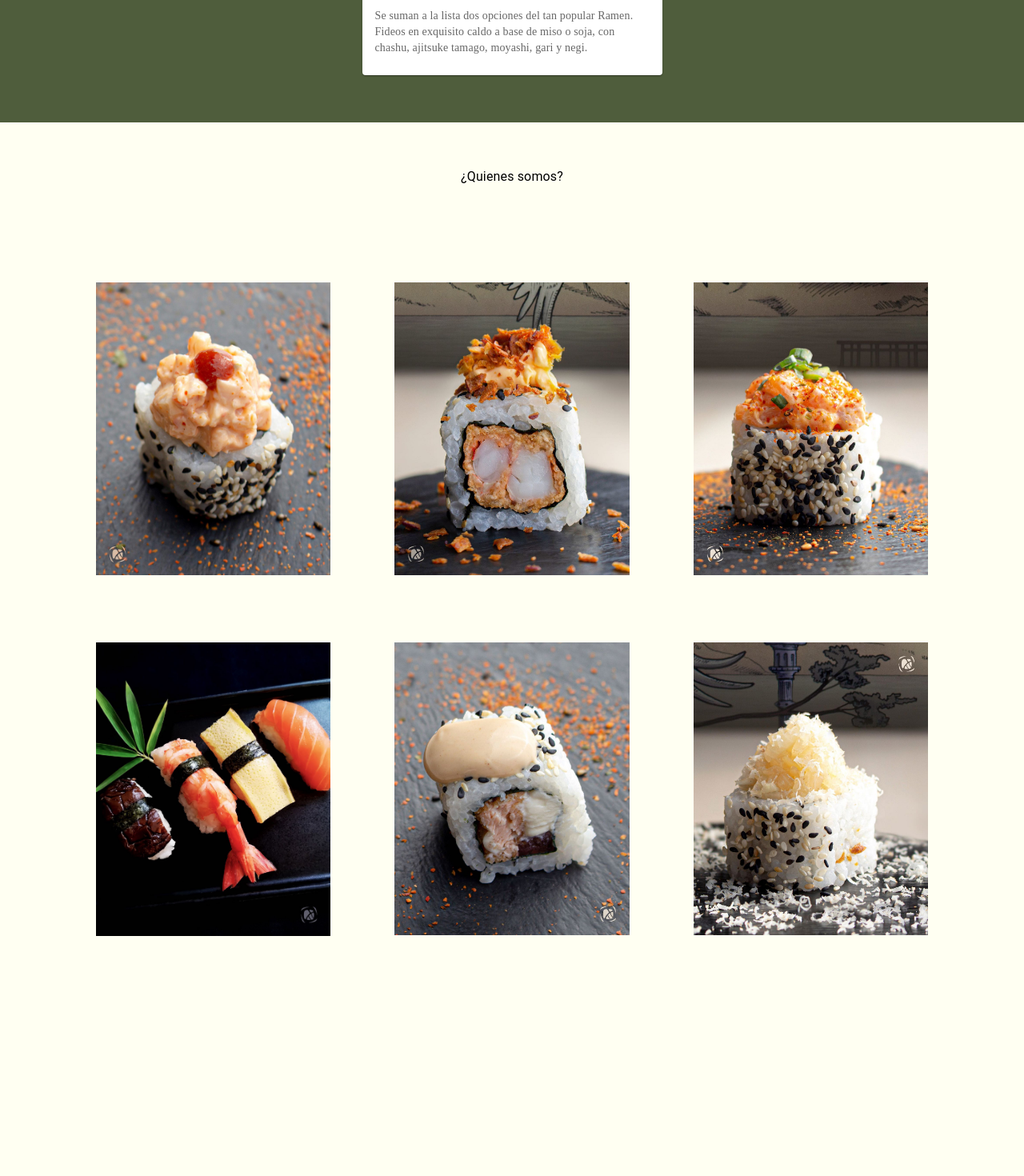
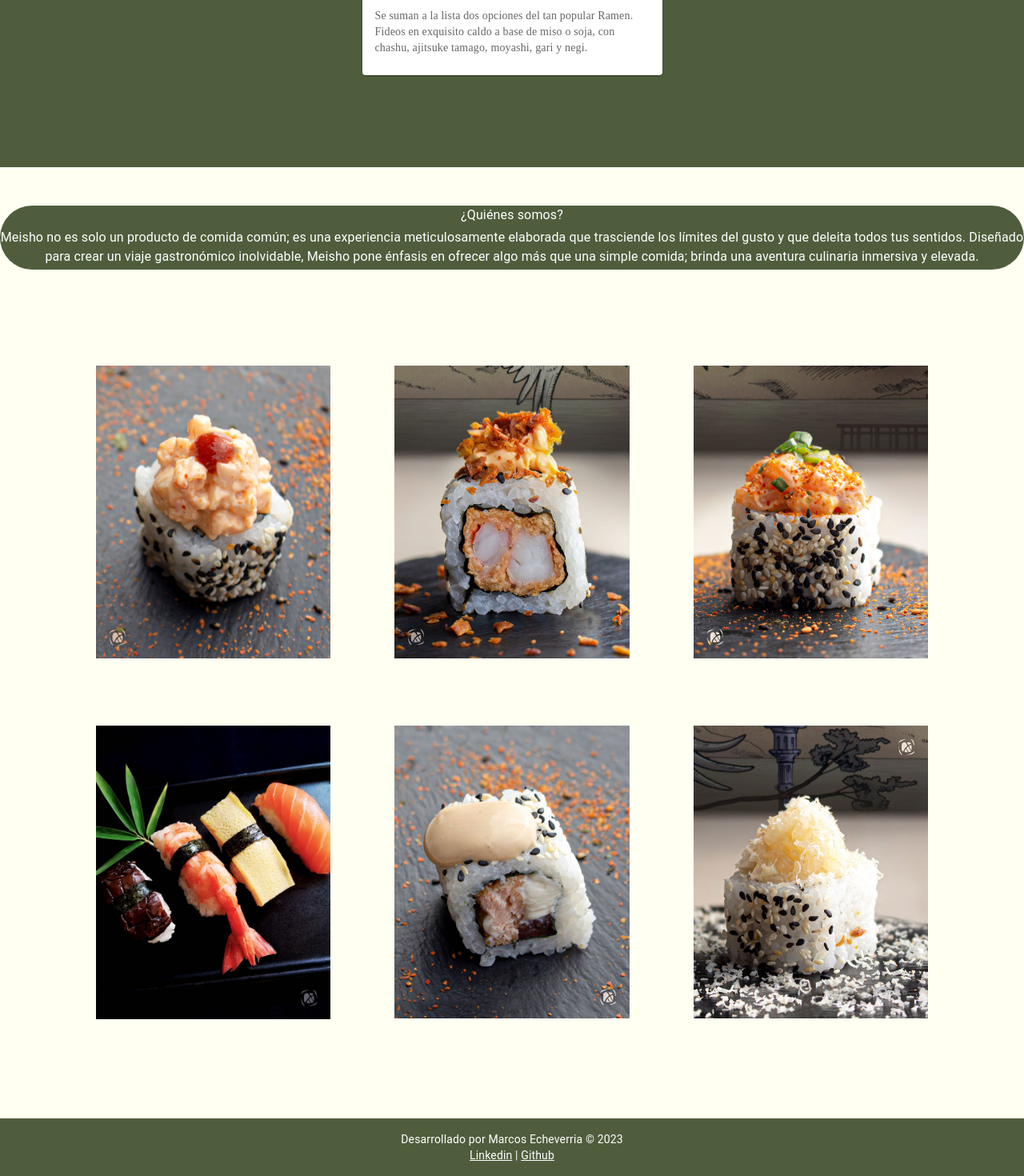
Before and after one commit to Marcos-Echeverria/meishi, a React (Vite) app in the folder client/: page / in a window 1280 px wide. Shown: the part 1215-2685 px from the top of the page at 80% size. Before the commit the page ends 2573 px from the top, so only its background shows below. Built offline with nearby package versions, Linux system fonts and the light colour scheme.

Commit message:
footer y descripcion

```diff
--- a/client/src/App.jsx
+++ b/client/src/App.jsx
@@ -2,7 +2,6 @@ import { BrowserRouter as Router, Routes, Route } from "react-router-dom";
 import Home from "./components/pages/home/home";
 import Menu from "./components/pages/menu/menu";
 import Navbar from "./components/pages/navbar/navbar";
-import { Toolbar } from "@mui/material";
 import Delivery from "./components/pages/delivery/delivery";
 
 function App() {
@@ -16,7 +15,6 @@ function App() {
             <Route path="/menu" element={<Menu/>} />
         </Routes>
       </Router>
-      <Toolbar/>
       </>
   );
 }
--- a/client/src/components/pages/delivery/delivery.jsx
+++ b/client/src/components/pages/delivery/delivery.jsx
@@ -1,7 +1,9 @@
+import Footer from "../footer/footer"
+
 const Delivery = () => {
 
     return (
-      <h1>Estoy en el delivery</h1>
+      <Footer />
     )
   }
 
--- /dev/null
+++ b/client/src/components/pages/footer/footer.jsx
@@ -0,0 +1,39 @@
+import { styled } from '@mui/system';
+import { Typography, Link, useTheme } from '@mui/material';
+
+const FooterContainer = styled('footer')(({ theme }) => ({
+    backgroundColor: '#4F5D3C',
+    padding: theme.spacing(2),
+    marginTop: '0',
+    flexShrink: 0, // Evita que el Footer se encoja
+}));
+
+const ContentContainer = styled('div')({
+    display: 'flex',
+    flexDirection: 'column',
+});
+
+const Footer = () => {
+    const theme = useTheme();
+
+    return (
+        <ContentContainer>
+            <FooterContainer theme={theme}>
+                <Typography variant="body2" color="white" align="center">
+                    Desarrollado por Marcos Echeverria &copy; {new Date().getFullYear()}
+                </Typography>
+                <Typography variant="body2" color="white" align="center">
+                    <Link color="inherit" href="https://www.linkedin.com/in/marcos-echeverria/">
+                        Linkedin
+                    </Link>{' '}
+                    |{' '}
+                    <Link color="inherit" href="https://github.com/Marcos-Echeverria">
+                        Github
+                    </Link>
+                </Typography>
+            </FooterContainer>
+        </ContentContainer>
+    );
+};
+
+export default Footer;
--- a/client/src/components/pages/home/home.jsx
+++ b/client/src/components/pages/home/home.jsx
@@ -1,7 +1,6 @@
 import { Box, Grid, Typography } from "@mui/material";
 import OutlinedCard from "../card/card";
-
-
+import Footer from "../footer/footer";
 const Home = () => {
 
   const boxStyle = {
@@ -32,12 +31,33 @@ const Home = () => {
       <OutlinedCard />
       </Box>
     </Box>
-    <Typography variant="body1" color="initial" style={{textAlign:"center"}}>
-      ¿Quienes somos?
-      <Typography variant="body1" color="initial">
 
-      </Typography>
-    </Typography>
+    <Grid
+      container
+      spacing={0}
+      columns={{ xs: 12, sm: 12, md: 12 }}
+      style={{
+        textAlign: 'center',
+        height: '5rem',
+        marginTop: '3rem',
+        borderRadius: '10rem', // Agregamos bordes redondeados
+        overflow: 'hidden', // Para ocultar los bordes redondeados si el contenido se desborda
+      }}
+    >
+      <Grid item xs={12} sm={12} md={12} style={{ backgroundColor: '#4F5D3C' }}>
+        <Typography variant="body1" color="white">
+          ¿Quiénes somos?
+        </Typography>
+      </Grid>
+      <Grid item xs={12} sm={12} md={12} style={{ backgroundColor: '#4F5D3C' }}>
+        <Typography variant="body1" color="white">
+          Meisho no es solo un producto de comida común; es una experiencia meticulosamente elaborada que trasciende los
+          límites del gusto y que deleita todos tus sentidos. Diseñado para crear un viaje gastronómico inolvidable,
+          Meisho pone énfasis en ofrecer algo más que una simple comida; brinda una aventura culinaria inmersiva y
+          elevada.
+        </Typography>
+      </Grid>
+    </Grid>
 
     <Grid container columns={{ xs: 4, sm: 12, md: 12 }} spacing={10} sx={{p: 15, backgroundColor: "#fffff2" }}>
       <Grid item xs={2} sm={4} md={4}>
@@ -59,6 +79,7 @@ const Home = () => {
         <img className="sushiImg" src="/img-home/paris.jpg" alt="" />
       </Grid>
     </Grid>
+    <Footer/>
     </>
   )
 }
--- a/client/src/components/pages/menu/menu.jsx
+++ b/client/src/components/pages/menu/menu.jsx
@@ -2,6 +2,7 @@ import { useEffect, useState } from "react";
 import { todosMenu } from "../../functions/function";
 import { Box, Card, CardContent, Typography, Grid } from "@mui/material";
 import "./Menu.css";
+import Footer from "../footer/footer";
 
 const Menu = () => {
   const [menus, setMenus] = useState(null);
@@ -94,6 +95,7 @@ const Menu = () => {
           </Typography>
         )}
       </Box>
+      <Footer/>
     </>
   );
 };
```
